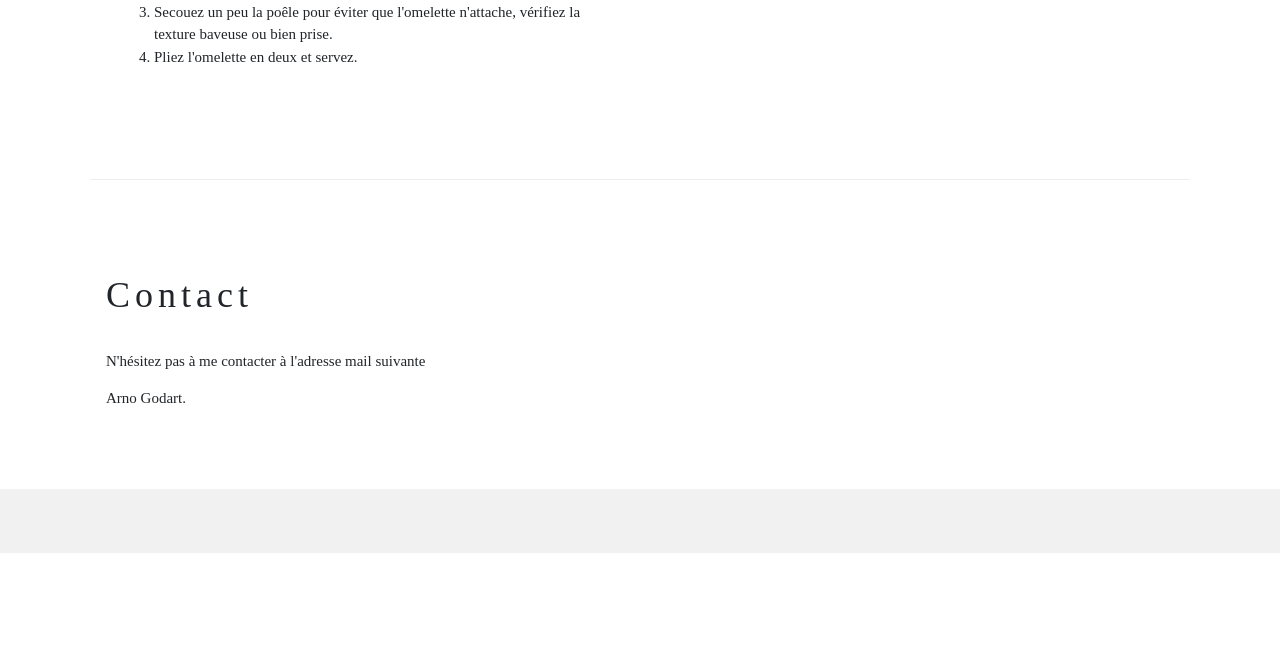
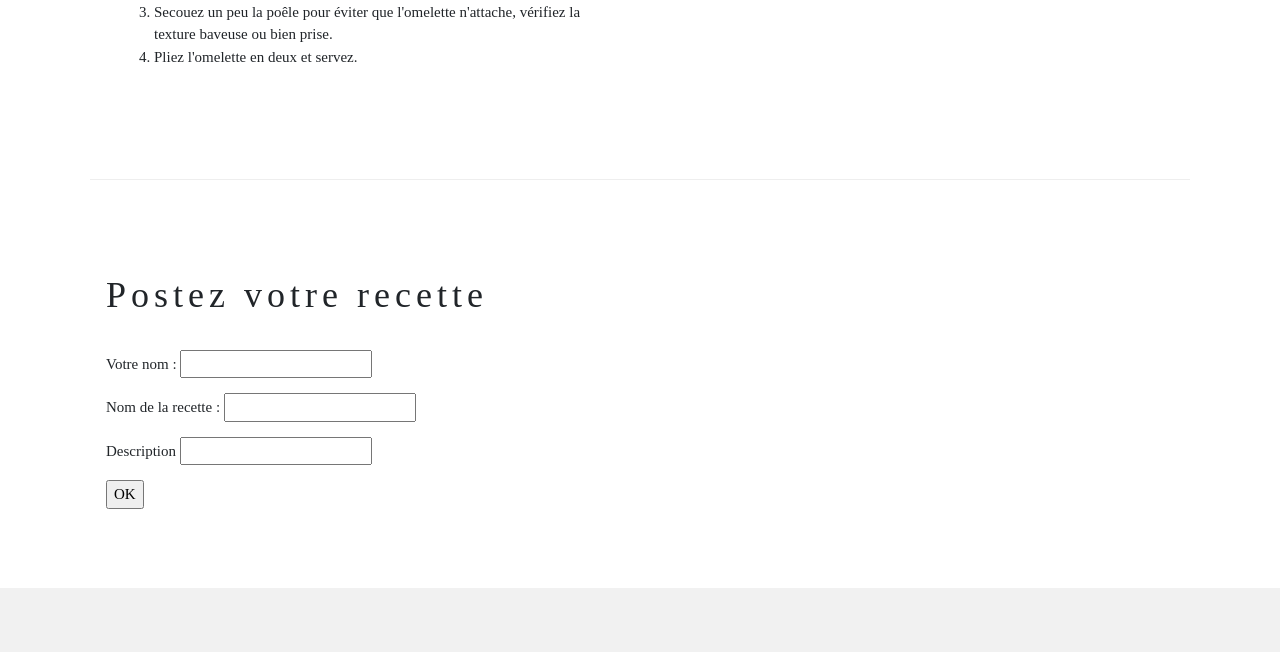
Before and after one commit to maxicosi/Projet-dev-web-avanc-, a PHP site: the page made by Seconde Session/NoobCooking/index.php in a window 1280 px wide. Shown: the part 1727-2379 px from the top of the page. Before the commit the page ends 2280 px from the top, so only its background shows below. Run offline with PHP 8.4, Linux system fonts and the light colour scheme.

Commit message:
Modifications squelette de la page (suite) + page action.php pr gérer formulaire

```diff
--- /dev/null
+++ b/Seconde Session/NoobCooking/action_page.php
@@ -0,0 +1 @@
+<?php
--- a/Seconde Session/NoobCooking/index.php
+++ b/Seconde Session/NoobCooking/index.php
@@ -24,8 +24,8 @@
         <!-- Right-sided navbar links. Hide them on small screens -->
         <div class="w3-right w3-hide-small">
             <a href="#about" class="w3-bar-item w3-button">A Propos</a>
-            <a href="#menu" class="w3-bar-item w3-button">Recettes</a>
-            <a href="#contact" class="w3-bar-item w3-button">Contact</a>
+            <a href="#recettes" class="w3-bar-item w3-button">Recettes</a>
+            <a href="#postez" class="w3-bar-item w3-button">Postez votre recette</a>
         </div>
     </div>
 </div>
@@ -55,7 +55,7 @@
     <hr>
 
     <!-- Menu Section -->
-    <div class="w3-row w3-padding-64" id="menu">
+    <div class="w3-row w3-padding-64" id="recettes">
         <div class="w3-col l6 w3-padding-large">
             <h1 class="w3-center">Recettes</h1><br>
             <h4>Omelette</h4>
@@ -75,17 +75,16 @@
     <hr>
 
     <!-- Contact Section -->
-    <div class="w3-container w3-padding-64" id="contact">
-        <h1>Contact</h1><br>
-        <p>N'hésitez pas à me contacter à l'adresse mail suivante
-        <address>
-            <a href="mailto:webmaster@example.com">Arno Godart</a>.<br>
-        </address>
-        </p>
+    <div class="w3-container w3-padding-64" id="postez">
+        <h1>Postez votre recette</h1><br>
+        <form action="action_page.php" target="_blank">
+            <p>Votre nom : <input type="text" name="nom" /></p>
+            <p>Nom de la recette : <input type="text" name="nomRecette" /></p>
+            <p>Description <input type="text" name="description" /></p>
+            <p><input type="submit" value="OK"></p>
+        </form>
 
-        <!-- Formulaire de mail à effectuer en PHP-->
-        <form action="/action_page.php" target="_blank">
-        </form>
+
     </div>
 
     <!-- End page content -->
```
